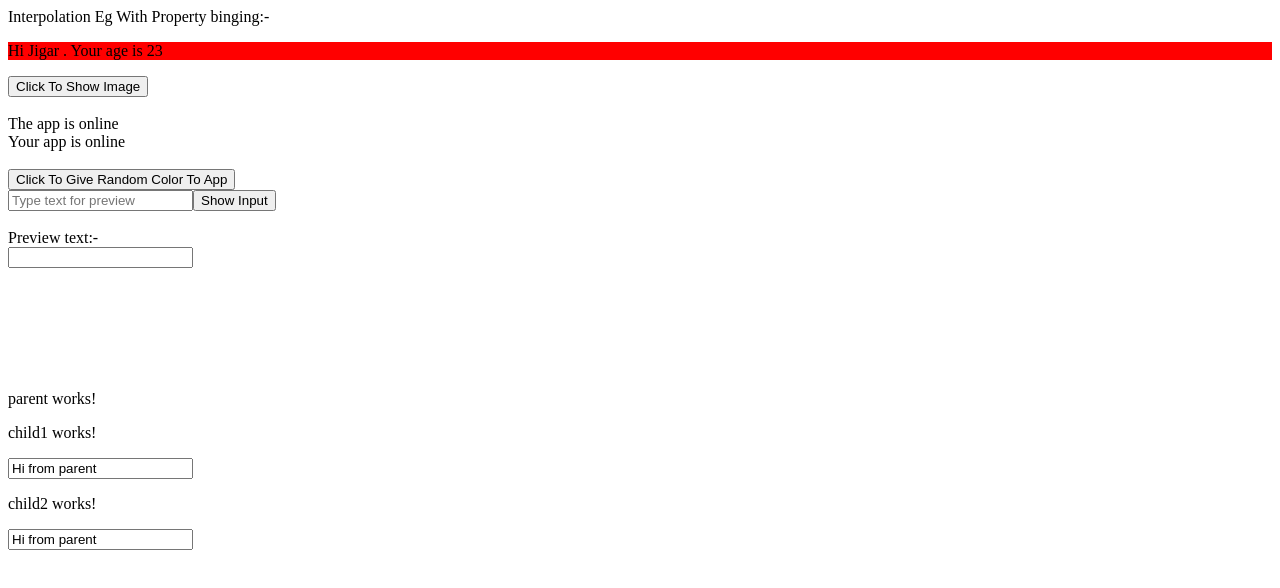
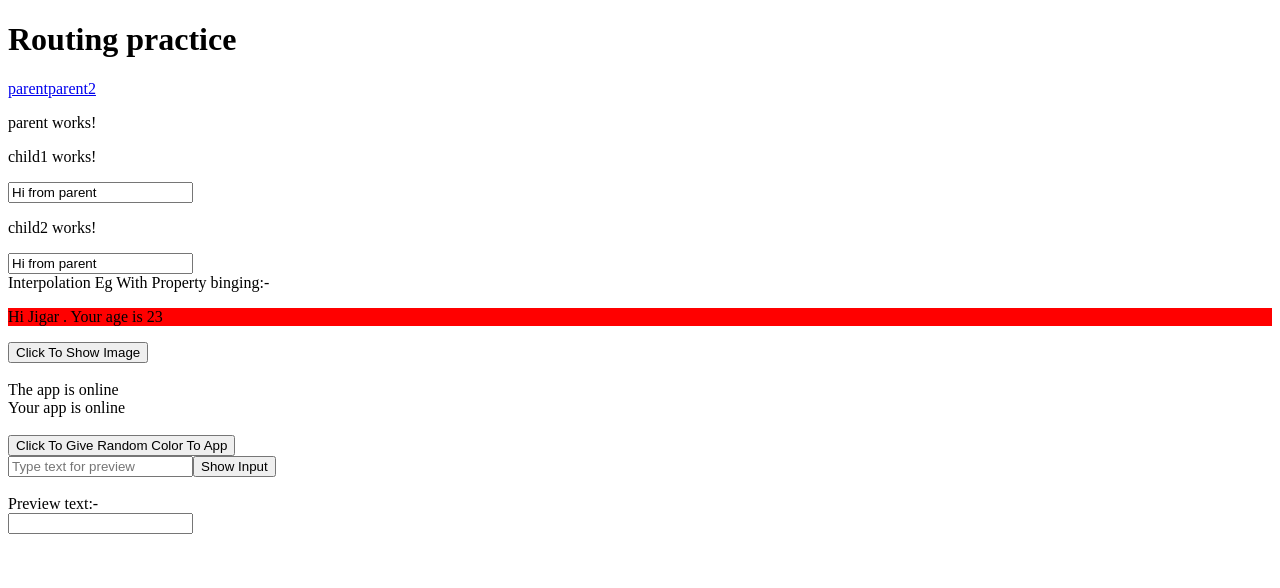
Before and after one commit to shyambhanushali94/NgBasics, an Angular app: page /parent in a window 1280 px wide. Before the commit this address led to /. Shown: the top 588 px of the page. Built offline with nearby package versions, Linux system fonts and the light colour scheme.

Commit message:
feat: routing

```diff
--- a/src/app/app-routing.module.ts
+++ b/src/app/app-routing.module.ts
@@ -1,10 +1,17 @@
 import { NgModule } from '@angular/core';
 import { RouterModule, Routes } from '@angular/router';
+import { ParentComponent } from './components/parent/parent.component';
+import { Parent2Component } from './components/parent2/parent2.component';
 
-const routes: Routes = [];
+
+const routes: Routes = [
+  {path: 'parent' , component: ParentComponent},
+  {path: 'parent2', component: Parent2Component}
+];
 
 @NgModule({
   imports: [RouterModule.forRoot(routes)],
   exports: [RouterModule]
 })
 export class AppRoutingModule { }
+export const routingComponents = [ParentComponent, Parent2Component ]
--- a/src/app/app.component.html
+++ b/src/app/app.component.html
@@ -1,60 +1,8 @@
-<div [style.borderStyle]=borderStyle> Interpolation Eg With Property binging:-
-  <!-- start: interpolation eg1 -->
-  <p [style.background-color]="color">Hi {{name}} . Your age is {{age}}</p>
-  <!-- end: interpolation eg1 -->
-  <!-- start: property binding -->
-  <button (click)=ToogleShow()>Click To {{HideOrShow}} Image</button> <br>
-  <img width="300rem" src="{{imgPath}}" [hidden]="isHidden" alt=" bitmoji">
-  <!-- end: property binding -->
-  <br>
-  {{statusCheck()}}
-  <br>
-  Your app is {{appStatus? status1 : status2}} <br>
-  <!--  leave this code as it is
-ts
-  randColor(){
-
-    const r = Math.floor(Math.random()* 255);
-    const g = Math.floor(Math.random()* 255);
-    const b = Math.floor(Math.random()* 255);
-    const newColor =`rgb(${r},${g},${b})`;
-
-    }
-
-  _________________________
-  html
-
-   <button (click)=randColor()>Click To Give Random to div</button>
-  <div [ngstyle]="{'background-color()':}"> hi</div>  -->
-
-
-  <br>
-  <button (click)=RandColor()>Click To Give Random Color To App</button>
-
-  <div>
-    <input type="text" value="" placeholder="Type text for preview" name="Bhanushali" #printInfo>
-    <button (click)="print(printInfo)">Show Input</button> <br>
-    <br>
-    Preview text:-
-    {{textInput}}
-  </div>
-  <div>
-    <input type="text" value="" [(ngModel)]="preview">
-    <p>
-      {{preview}}
-    </p>
-  </div>
-  <br><br><br><br><br>
-  <app-parent>
     <div>
-      <div>
-        <app-child1></app-child1>
-      </div>
-      <div>
-        <app-child2></app-child2>
-      </div>
+      <h1>Routing practice</h1>
+      <nav>
+      <a routerLink="/parent">parent</a>
+      <a routerLink="parent2">parent2</a>
+    </nav>
     </div>
-  </app-parent>
-  <!-- <app-child1></app-child1>
-  <app-child2></app-child2> -->
-</div>
+    <router-outlet></router-outlet>
--- a/src/app/app.component.ts
+++ b/src/app/app.component.ts
@@ -8,56 +8,5 @@ import { Component } from '@angular/core';
   styleUrls: ['./app.component.css']
 })
 export class AppComponent {
-  title = 'NgBasics';
-  name: string = 'Jigar';
-  age: number = 2022 - 1999;
-  imgPath = 'https://image.emojipng.com/707/12061707.jpg';
-  isHidden: boolean = true;
-  HideOrShow: string = "Show";
-  ToogleShow() {
-    this.isHidden = !this.isHidden;
-    if (!this.isHidden) {
-      this.HideOrShow = "Hide"
-
-    } else {
-      this.HideOrShow = "Show"
-    }
-  }
-
-
-
-  color = "red";
-  borderStyle = "hidden"
-  status1 = 'online'
-  status2 = 'offline'
-  statusCheck() {
-    return ("The app is " + this.status1)
-  }
-  appStatus: boolean = true;
-
-
-
-  RandColor() {
-
-    const r = Math.floor(Math.random() * 256);
-    const g = Math.floor(Math.random() * 256);
-    const b = Math.floor(Math.random() * 256);
-    const newcolor = `rgb(${r},${g},${b})`
-    document.body.style.backgroundColor = newcolor;
-    console.log(newcolor);
-    // return newcolor;
-  }
-
-//   notimsg : string =""
-textInput:string=""
-//   notify(){
-//     this.notimsg=  "HI"
-//     console.log(event);
-//   }
- print(printInfo: { value: string; }){
-   console.log(printInfo.value)
-  this.textInput = printInfo.value
 
 }
-preview:string=""
-}
--- a/src/app/components/parent/parent.component.html
+++ b/src/app/components/parent/parent.component.html
@@ -1,3 +1,63 @@
 <p>parent works!</p>
 <app-child1 [fromChild1] = "'Hi from parent'"></app-child1>
 <app-child2 [fromChild2] = "'Hi from parent'"></app-child2>
+<div [style.borderStyle]=borderStyle> Interpolation Eg With Property binging:-
+    <!-- start: interpolation eg1 -->
+    <p [style.background-color]="color">Hi {{name}} . Your age is {{age}}</p>
+    <!-- end: interpolation eg1 -->
+    <!-- start: property binding -->
+    <button (click)=ToogleShow()>Click To {{HideOrShow}} Image</button> <br>
+    <img width="300rem" src="{{imgPath}}" [hidden]="isHidden" alt=" bitmoji">
+    <!-- end: property binding -->
+    <br>
+    {{statusCheck()}}
+    <br>
+    Your app is {{appStatus? status1 : status2}} <br>
+    <!--  leave this code as it is
+      ts
+      randColor(){
+
+        const r = Math.floor(Math.random()* 255);
+        const g = Math.floor(Math.random()* 255);
+        const b = Math.floor(Math.random()* 255);
+        const newColor =`rgb(${r},${g},${b})`;
+
+      }
+
+      _________________________
+      html
+
+      <button (click)=randColor()>Click To Give Random to div</button>
+      <div [ngstyle]="{'background-color()':}"> hi</div>  -->
+
+
+      <br>
+      <button (click)=RandColor()>Click To Give Random Color To App</button>
+
+      <div>
+        <input type="text" value="" placeholder="Type text for preview" name="Bhanushali" #printInfo>
+        <button (click)="print(printInfo)">Show Input</button> <br>
+        <br>
+        Preview text:-
+        {{textInput}}
+      </div>
+      <div>
+        <input type="text" value="" [(ngModel)]="preview">
+        <p>
+          {{preview}}
+        </p>
+      </div>
+      <br><br><br><br><br>
+      <!-- <app-parent>
+        <div>
+          <div>
+            <app-child1></app-child1>
+          </div>
+          <div>
+            <app-child2></app-child2>
+          </div>
+        </div>
+      </app-parent> -->
+      <!-- <app-child1></app-child1>
+        <app-child2></app-child2> -->
+      </div>
--- a/src/app/components/parent/parent.component.ts
+++ b/src/app/components/parent/parent.component.ts
@@ -11,5 +11,56 @@ export class ParentComponent implements OnInit {
 
   ngOnInit(): void {
   }
+  title = 'NgBasics';
+  name: string = 'Jigar';
+  age: number = 2022 - 1999;
+  imgPath = 'https://image.emojipng.com/707/12061707.jpg';
+  isHidden: boolean = true;
+  HideOrShow: string = "Show";
+  ToogleShow() {
+    this.isHidden = !this.isHidden;
+    if (!this.isHidden) {
+      this.HideOrShow = "Hide"
+
+    } else {
+      this.HideOrShow = "Show"
+    }
+  }
+
+
+
+  color = "red";
+  borderStyle = "hidden"
+  status1 = 'online'
+  status2 = 'offline'
+  statusCheck() {
+    return ("The app is " + this.status1)
+  }
+  appStatus: boolean = true;
+
+
+
+  RandColor() {
+
+    const r = Math.floor(Math.random() * 256);
+    const g = Math.floor(Math.random() * 256);
+    const b = Math.floor(Math.random() * 256);
+    const newcolor = `rgb(${r},${g},${b})`
+    document.body.style.backgroundColor = newcolor;
+    console.log(newcolor);
+    // return newcolor;
+  }
+
+//   notimsg : string =""
+textInput:string=""
+//   notify(){
+//     this.notimsg=  "HI"
+//     console.log(event);
+//   }
+ print(printInfo: { value: string; }){
+   console.log(printInfo.value)
+  this.textInput = printInfo.value
 
 }
+preview:string=""
+}
--- /dev/null
+++ b/src/app/components/parent2/parent2.component.html
@@ -0,0 +1 @@
+<p>parent2 works!</p>
--- /dev/null
+++ b/src/app/components/parent2/parent2.component.ts
@@ -0,0 +1,15 @@
+import { Component, OnInit } from '@angular/core';
+
+@Component({
+  selector: 'app-parent2',
+  templateUrl: './parent2.component.html',
+  styleUrls: ['./parent2.component.css']
+})
+export class Parent2Component implements OnInit {
+
+  constructor() { }
+
+  ngOnInit(): void {
+  }
+
+}
```
Also changed, not shown: src/app/app.module.ts (+6 -5 lines), src/app/components/parent2/parent2.component.css (added), 1 other file (tests, documents, lock files or other folders).
